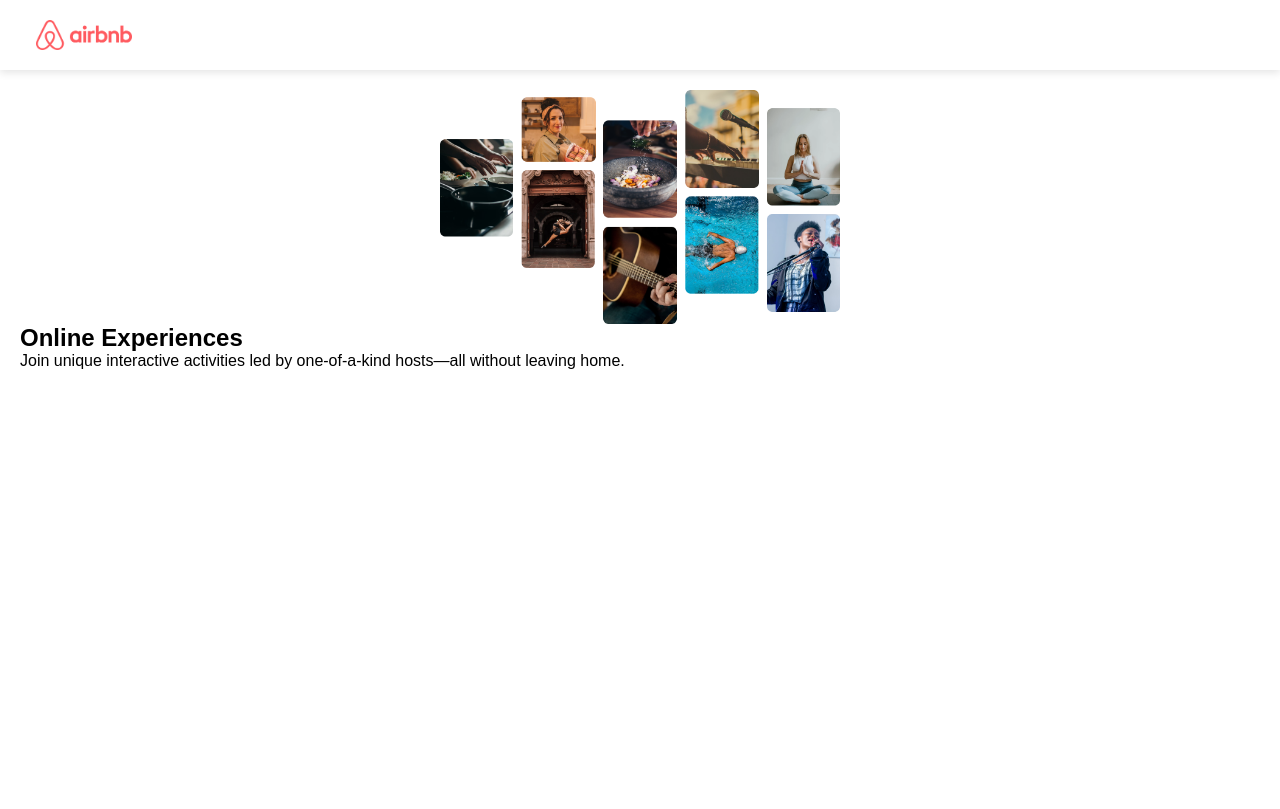
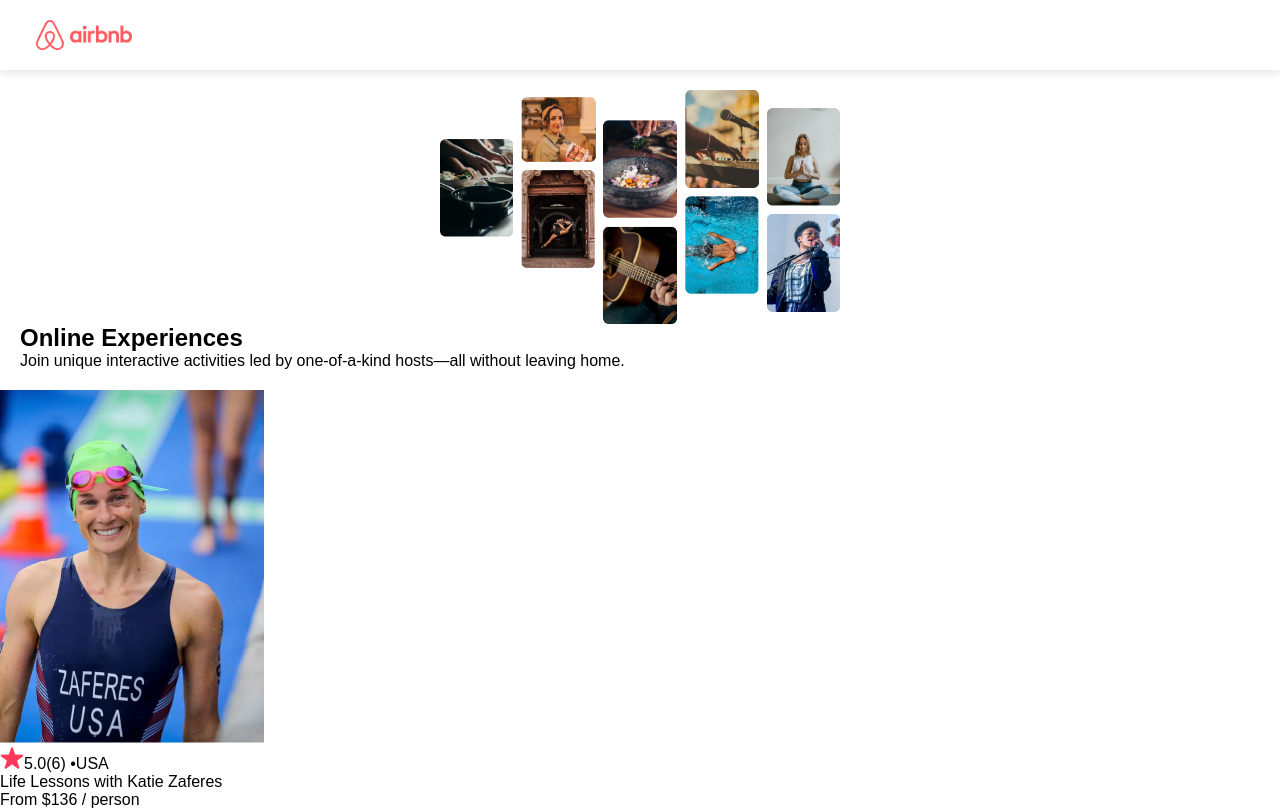
Before and after one commit to jjconway23/airbnb-clone, a React (Create React App) app: page / in a window 1280 px wide. Built offline with nearby package versions, Linux system fonts and the light colour scheme; the HTML template or start-up script is replaced by a standard one.

Commit message:
hard code data to style

```diff
--- a/src/components/Card/Card.js
+++ b/src/components/Card/Card.js
@@ -1,19 +1,21 @@
 import "./Card.css";
-import heroImage from "../../images/photo-grid.png";
+import katie from "../../images/katie-zaferes.png";
+import star from "../../images/star.png";
 
 
 
 export default function Card(){
     return (
         <div className="card">
-            <img src="" />
-            <div>
-                <img src="" />
-                <span></span>
-                <span></span>
+            <img src={katie} className="card-image"/>
+            <div className="card-stats">
+                <img src={star} />
+                <span>5.0</span>
+                <span>(6) •</span>
+                <span>USA</span>
             </div>
-            <p></p>
-            <p></p>
+            <p>Life Lessons with Katie Zaferes</p>
+            <p>From $136 / person</p>
 
         </div>
     )
```
